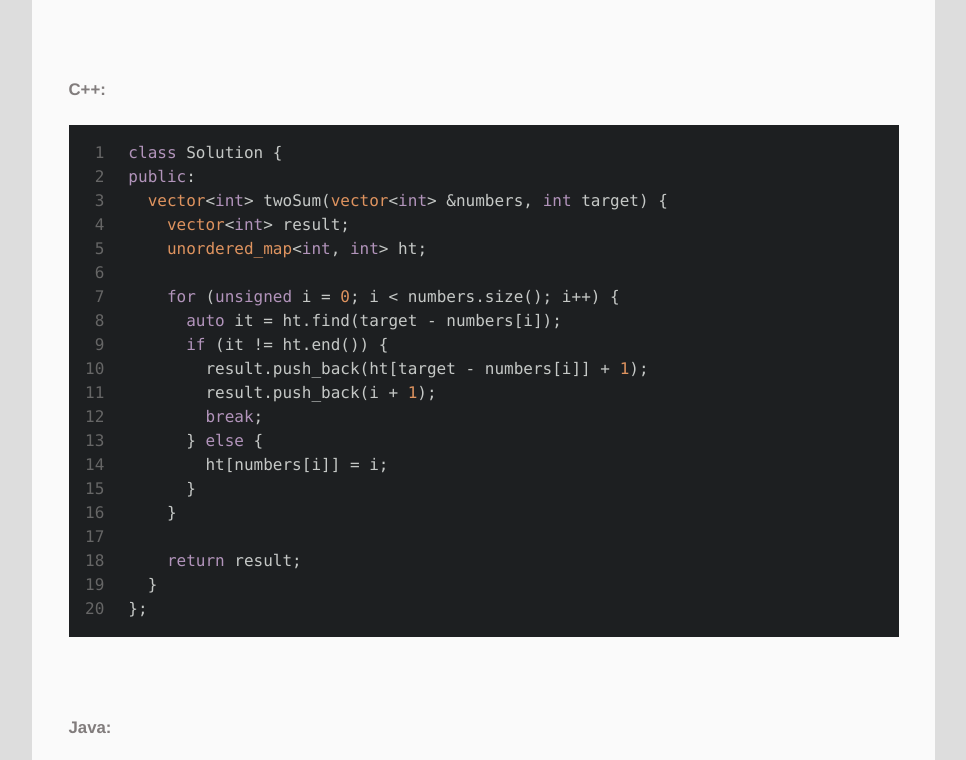
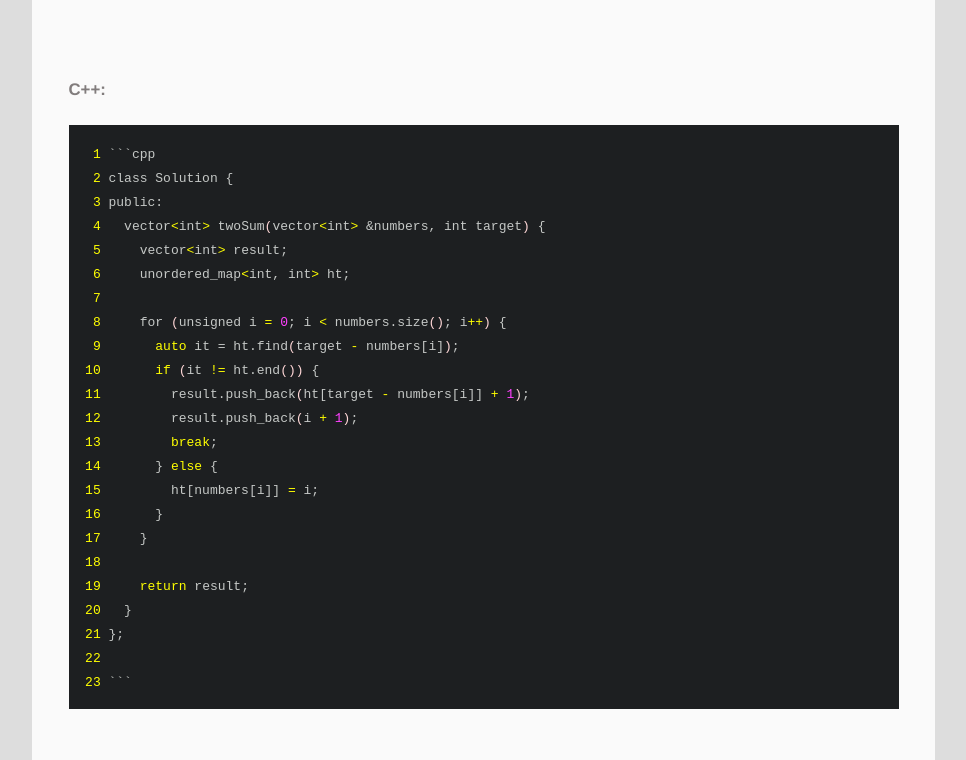
Before and after one commit to zhonglicode/zhonglicode.github.io, a plain HTML site: page 2014/05/16/2-sums/index.html in a window 1280 px wide. Shown: the part 652-1412 px from the top of the page, without its empty margins (6-972 px from the left). Drawn offline with Linux system fonts and the light colour scheme.

Commit message:
Site updated: 2014-05-17 04:52:04

````diff
--- a/2014/05/16/2-sums/index.html
+++ b/2014/05/16/2-sums/index.html
@@ -74,7 +74,7 @@ The function twoSum should return indices of the two n">
     </p>
   <p class="article-time">
     <time datetime="2014-05-17T02:47:13.000Z" itemprop="datePublished">May 16 2014</time>
-    Updated:<time datetime="2014-05-17T03:48:59.000Z" itemprop="dateModified">May 16 2014</time>
+    Updated:<time datetime="2014-05-17T08:51:54.000Z" itemprop="dateModified">May 17 2014</time>
 
   </p>
 </header>
@@ -93,47 +93,31 @@ The function twoSum should return indices of the two n">
 <p>Input: numbers={2, 7, 11, 15}, target=9<br>Output: index1=1, index2=2</p>
 </blockquote>
 <p><br><br><em>C++:</em></p>
-<figure class="highlight cpp"><table><tr><td class="gutter"><pre>1
-2
-3
-4
-5
-6
-7
-8
-9
-10
-11
-12
-13
-14
-15
-16
-17
-18
-19
-20
-</pre></td><td class="code"><pre><span class="keyword">class</span> Solution {
-<span class="keyword">public</span>:
-  <span class="stl_container"><span class="built_in">vector</span>&lt;<span class="keyword">int</span>&gt;</span> twoSum(<span class="stl_container"><span class="built_in">vector</span>&lt;<span class="keyword">int</span>&gt;</span> &numbers, <span class="keyword">int</span> target) {
-    <span class="stl_container"><span class="built_in">vector</span>&lt;<span class="keyword">int</span>&gt;</span> result;
-    <span class="stl_container"><span class="built_in">unordered_map</span>&lt;<span class="keyword">int</span>, <span class="keyword">int</span>&gt;</span> ht;
+<figure class="highlight"><pre><font face="monospace"><font color="#ffff00">&#xA0;1&#xA0;</font>```cpp
+<font color="#ffff00">&#xA0;2&#xA0;</font>class&#xA0;Solution&#xA0;{
+<font color="#ffff00">&#xA0;3&#xA0;</font>public:
+<font color="#ffff00">&#xA0;4&#xA0;</font>&#xA0;&#xA0;vector<font color="#ffff00">&lt;</font>int<font color="#ffff00">&gt;</font>&#xA0;twoSum<font color="#ffd7d7">(</font>vector<font color="#ffff00">&lt;</font>int<font color="#ffff00">&gt;</font>&#xA0;&amp;numbers, int target<font color="#ffd7d7">)</font>&#xA0;{
+<font color="#ffff00">&#xA0;5&#xA0;</font>&#xA0;&#xA0;&#xA0;&#xA0;vector<font color="#ffff00">&lt;</font>int<font color="#ffff00">&gt;</font>&#xA0;result;
+<font color="#ffff00">&#xA0;6&#xA0;</font>&#xA0;&#xA0;&#xA0;&#xA0;unordered_map<font color="#ffff00">&lt;</font>int,&#xA0;int<font color="#ffff00">&gt;</font>&#xA0;ht;
+<font color="#ffff00">&#xA0;7&#xA0;</font>
+<font color="#ffff00">&#xA0;8&#xA0;</font>&#xA0;&#xA0;&#xA0;&#xA0;for&#xA0;<font color="#ffd7d7">(</font>unsigned i&#xA0;<font color="#ffff00">=</font>&#xA0;<font color="#ff40ff">0</font>; i&#xA0;<font color="#ffff00">&lt;</font>&#xA0;numbers.size<font color="#ffd7d7">()</font>; i<font color="#ffff00">++</font><font color="#ffd7d7">)</font>&#xA0;{
+<font color="#ffff00">&#xA0;9&#xA0;</font>&#xA0;&#xA0;&#xA0;&#xA0;&#xA0;&#xA0;<font color="#ffff00">auto</font>&#xA0;it&#xA0;=&#xA0;ht.find<font color="#ffd7d7">(</font>target&#xA0;<font color="#ffff00">-</font>&#xA0;numbers[i]<font color="#ffd7d7">)</font>;
+<font color="#ffff00">10&#xA0;</font>&#xA0;&#xA0;&#xA0;&#xA0;&#xA0;&#xA0;<font color="#ffff00">if</font>&#xA0;<font color="#ffd7d7">(</font>it&#xA0;<font color="#ffff00">!=</font>&#xA0;ht.end<font color="#ffd7d7">())</font>&#xA0;{
+<font color="#ffff00">11&#xA0;</font>&#xA0;&#xA0;&#xA0;&#xA0;&#xA0;&#xA0;&#xA0;&#xA0;result.push_back<font color="#ffd7d7">(</font>ht[target&#xA0;<font color="#ffff00">-</font>&#xA0;numbers[i]]&#xA0;<font color="#ffff00">+</font>&#xA0;<font color="#ff40ff">1</font><font color="#ffd7d7">)</font>;
+<font color="#ffff00">12&#xA0;</font>&#xA0;&#xA0;&#xA0;&#xA0;&#xA0;&#xA0;&#xA0;&#xA0;result.push_back<font color="#ffd7d7">(</font>i&#xA0;<font color="#ffff00">+</font>&#xA0;<font color="#ff40ff">1</font><font color="#ffd7d7">)</font>;
+<font color="#ffff00">13&#xA0;</font>&#xA0;&#xA0;&#xA0;&#xA0;&#xA0;&#xA0;&#xA0;&#xA0;<font color="#ffff00">break</font>;
+<font color="#ffff00">14&#xA0;</font>&#xA0;&#xA0;&#xA0;&#xA0;&#xA0;&#xA0;}&#xA0;<font color="#ffff00">else</font>&#xA0;{
+<font color="#ffff00">15&#xA0;</font>&#xA0;&#xA0;&#xA0;&#xA0;&#xA0;&#xA0;&#xA0;&#xA0;ht[numbers[i]]&#xA0;<font color="#ffff00">=</font>&#xA0;i;
+<font color="#ffff00">16&#xA0;</font>&#xA0;&#xA0;&#xA0;&#xA0;&#xA0;&#xA0;}
+<font color="#ffff00">17&#xA0;</font>&#xA0;&#xA0;&#xA0;&#xA0;}
+<font color="#ffff00">18&#xA0;</font>&#xA0;&#xA0;&#xA0;&#xA0;
+<font color="#ffff00">19&#xA0;</font>&#xA0;&#xA0;&#xA0;&#xA0;<font color="#ffff00">return</font>&#xA0;result;
+<font color="#ffff00">20&#xA0;</font>&#xA0;&#xA0;}
+<font color="#ffff00">21&#xA0;</font>};
+<font color="#ffff00">22&#xA0;</font>
+<font color="#ffff00">23&#xA0;</font>```
+</font></pre></figure>
 
-    <span class="keyword">for</span> (<span class="keyword">unsigned</span> i = <span class="number">0</span>; i &lt; numbers.size(); i++) {
-      <span class="keyword">auto</span> it = ht.find(target - numbers[i]);
-      <span class="keyword">if</span> (it != ht.end()) {
-        result.push_back(ht[target - numbers[i]] + <span class="number">1</span>);
-        result.push_back(i + <span class="number">1</span>);
-        <span class="keyword">break</span>;
-      } <span class="keyword">else</span> {
-        ht[numbers[i]] = i;
-      }
-    }
-
-    <span class="keyword">return</span> result;
-  }
-};
-</pre></td></tr></table></figure>
 
 
 <p><br><br><em>Java:</em></p>
````
